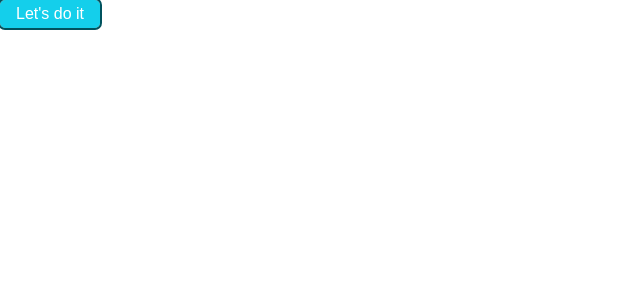
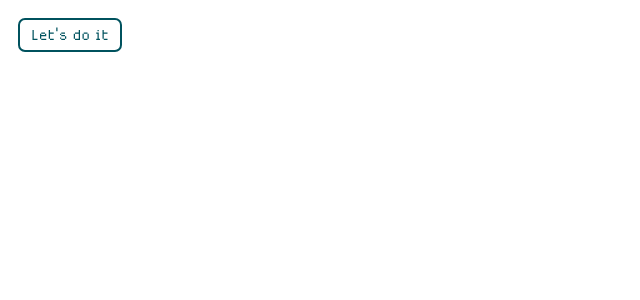
Before and after one commit to jessiiishin/fsab-final, a Next.js app in the folder client/: page /startbutton in a window 1280 px wide. Shown: the top 300 px of the page, without its empty margins (0-640 px from the left). Built offline with nearby package versions, Linux system fonts and the light colour scheme.

Commit message:
font done, frontend homepage kindof done

```diff
--- a/client/pages/messages.jsx
+++ b/client/pages/messages.jsx
@@ -19,7 +19,7 @@ export default function MessagesPage() {
 
     return (
         <div>
-            <h1>The World says Hello!</h1>
+            <h1 style={{ padding: "20px"}}>The World says Hello!</h1>
         </div>
     );
 }
--- a/client/pages/startbutton.jsx
+++ b/client/pages/startbutton.jsx
@@ -1,7 +1,7 @@
 export default function startButton() {
     return (
-        <div id="start-button">
+        <button id="start-button" onClick={event =>  window.location.href='/messages'}>
             Let's do it
-        </div>
+        </button>
     )
 }
--- a/client/styles/buttons.css
+++ b/client/styles/buttons.css
@@ -1,14 +1,23 @@
 #start-button {
-    background-color: var(--light-primary);
-    color: white;
+    background-color: white;
+    color: var(--dark-primary);
     width: 100px;
     display: flex;
     justify-content: center;
     align-items: center;
+    border: none;
     border-radius: 5px;
     outline-width: 2px;
     outline-color: var(--dark-primary);
     outline-style: solid;
     padding: 5px;
     cursor: url("/assets/cursorclick.png"), auto;
+    margin: 20px;
+    font-size: 20px;
 }
+
+#start-button:active {
+    outline: var(--dark-primary);
+    background-color: var(--dark-primary);
+    color: white;
+}
--- a/client/styles/globals.css
+++ b/client/styles/globals.css
@@ -19,14 +19,22 @@ body {
   overflow-x: hidden;
   height: 100%;
   cursor: url("/assets/cursornormal.png"), auto;
+  font-family: 'pixel';
 }
 
 body {
   color: var(--foreground);
   background: var(--background);
-  font-family: Arial, Helvetica, sans-serif;
   -webkit-font-smoothing: antialiased;
   -moz-osx-font-smoothing: grayscale;
+}
+
+h1 {
+  font-family: 'pixel';
+}
+
+button {
+  font-family: 'pixel';
 }
 
 * {
@@ -45,3 +53,10 @@ a {
     color-scheme: dark;
   }
 }
+
+@font-face {
+  font-family: 'pixel';
+  src: url('/fonts/MedodicaRegular.otf') format('opentype');
+  font-weight: normal;
+  font-style: normal;
+}
--- a/client/styles/home.css
+++ b/client/styles/home.css
@@ -1,8 +1,8 @@
 .welcome {
-    background-color: lightgray;
     margin: auto;
     width: 500px;
     padding: 3%;
+    padding-top: 0%;
     display: flex;
     flex-direction: column;
     text-align: center;
```
Also changed, not shown: 1 other file (tests, documents, lock files or other folders).
